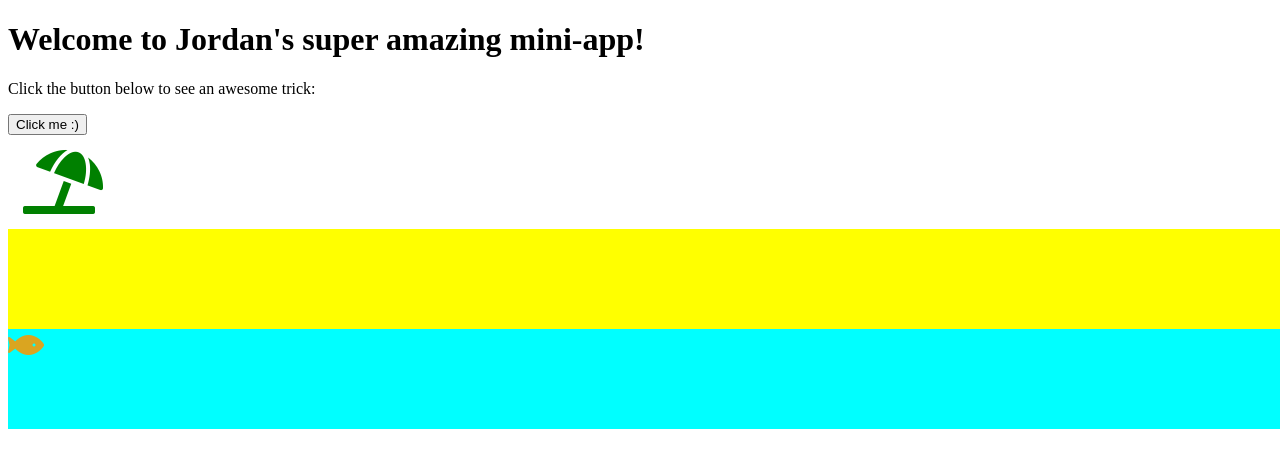
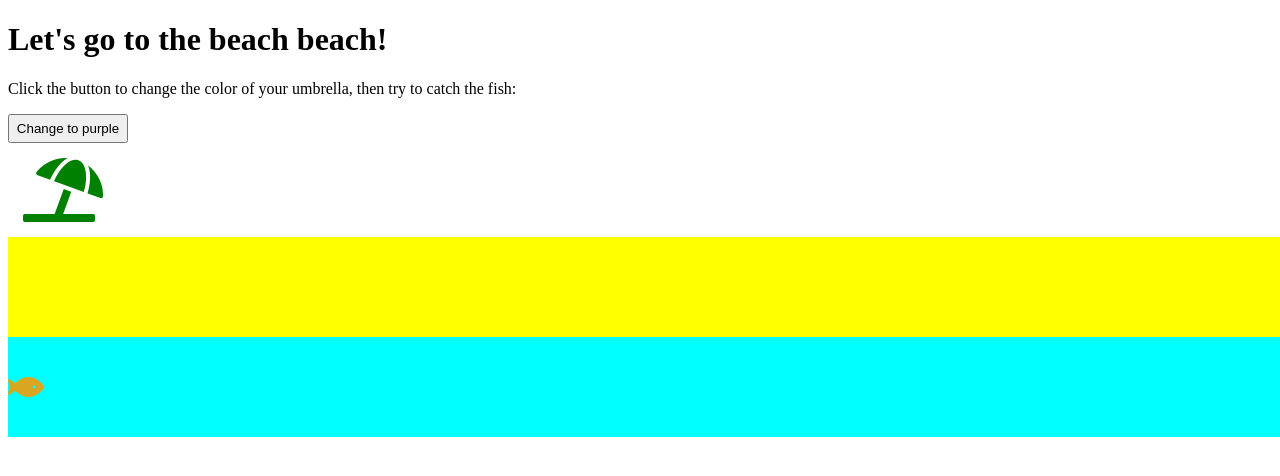
Before and after one commit to jordanacaley/mini-app-dom-css, a plain HTML site: page index.html in a window 1280 px wide. Drawn offline with Linux system fonts and the light colour scheme.

Commit message:
Add animation and transition to fish

```diff
--- a/index.html
+++ b/index.html
@@ -9,9 +9,9 @@
   <title>Jordan's Mini-App</title>
 </head>
 <body>
-  <h1>Welcome to Jordan's super amazing mini-app!</h1>
-  <p>Click the button below to see an awesome trick:</p>
-  <button id="start-btn">Click me :)</button>
+  <h1>Let's go to the beach beach!</h1>
+  <p>Click the button to change the color of your umbrella, then try to catch the fish:</p>
+  <button id="start-btn">Change to purple</button>
   <div>
     <i class="fas fa-umbrella-beach"></i>
   </div>
--- a/index.js
+++ b/index.js
@@ -5,7 +5,11 @@ const umbrella = document.querySelector('.fas.fa-umbrella-beach');
 
 const handleClick = () => {
   umbrella.classList.toggle('orchid');
-  console.log(umbrella.classList)
+  if (umbrella.classList.contains('orchid')) {
+    startButton.textContent = "Change to green"
+  } else {
+    startButton.textContent = "Change to purple"
+  }
 }
 
 startButton.addEventListener("click", handleClick);
--- a/styles.css
+++ b/styles.css
@@ -1,5 +1,10 @@
 * {
   box-sizing: border-box;
+}
+
+#start-btn {
+  width: 120px;
+  padding: 5px;
 }
 
 .fas.fa-umbrella-beach {
@@ -23,9 +28,19 @@
 
 .water {
   background-color: cyan;
+  display: flex;
+  align-items: center;
 }
 
 .fas.fa-fish {
   color: goldenrod;
   font-size: 2rem;
+
 }
+
+.fas.fa-fish:hover {
+  color: mediumvioletred;
+  font-size: 2.5rem;
+  transform: translate(100vw,0);
+  transition: font-size, transform linear 2s;
+}
```
